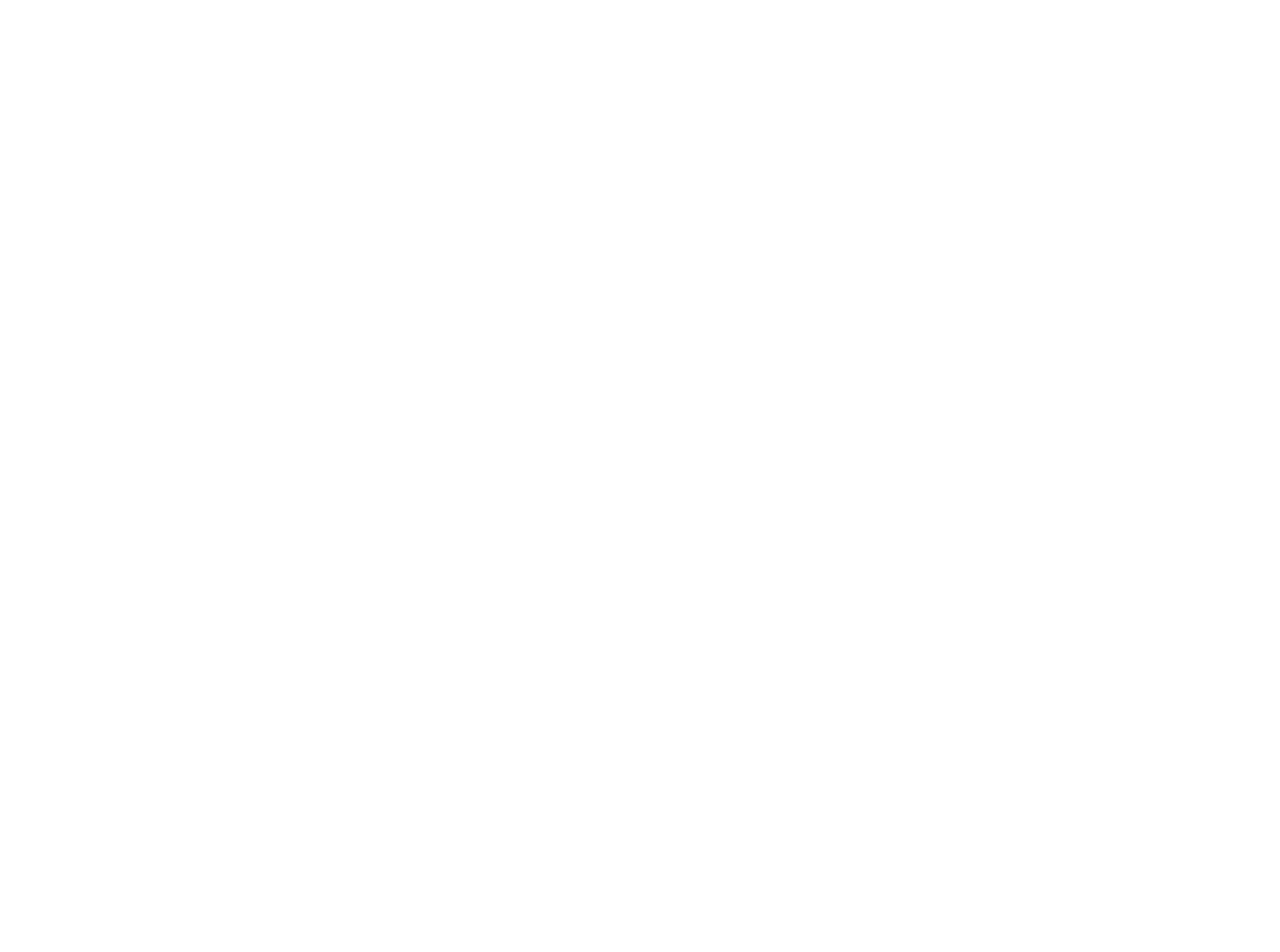
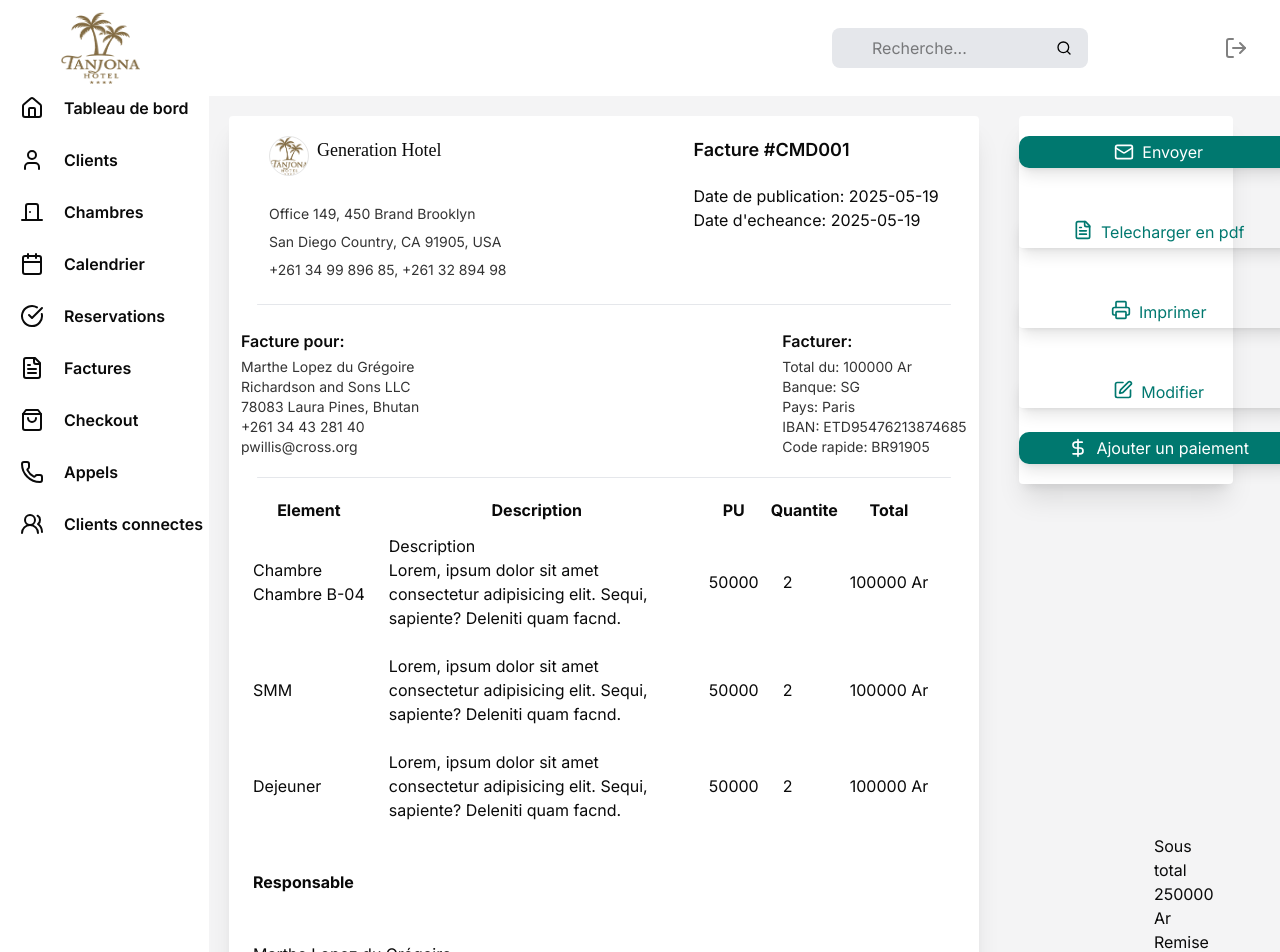
Before and after one commit to Tanjona-Dev/Hotel_Management, a React (Vite) app: page /addFacture/CMD001 in a window 1280 px wide. Before the commit this address had no page. Shown: the top 952 px of the page. Before the commit the page ends 800 px from the top, so only its background shows below. Built offline with nearby package versions, Linux system fonts and the light colour scheme; a web font is replaced by a local one.

Commit message:
Add Facture page finished.

```diff
--- a/src/App.jsx
+++ b/src/App.jsx
@@ -8,6 +8,7 @@
 import "react-toastify/dist/ReactToastify.css";
 import { LiensProvider } from "./utils/context";
 import { ToastContainer } from "react-toastify";
+import AddFacture from "./Pages/Factures/addFacture";
 import DetailsReservation from "./Pages/DetailsReservation";
 import MainLayout from "./Components/Navigation/MainLayout";
 import NouvelleFacture from "./Pages/Factures/nouvelleFacture";
@@ -45,6 +46,7 @@
                 />
                 <Route path="/Factures" element={<Factures />} />
                 <Route path="/nouvelle-facture" element={<NouvelleFacture />} />
+                <Route path="/addFacture/:reference" element={<AddFacture />} />
               </Route>
             </Routes>
           </DetailsClientsProfileProvider>
--- /dev/null
+++ b/src/Pages/Factures/addFacture.jsx
@@ -0,0 +1,234 @@
+import Divider from "./divider";
+import { useParams } from "react-router";
+import logoHotel from "../../assets/logoHotel.png";
+import { reservationsPourPageReservation } from "../../Data/reservations_noms";
+import { DollarSign, Edit, FileText, Mail, Printer } from "lucide-react";
+
+function AfficheFacturePourSection({ reservation }) {
+  return (
+    <div className="flex justify-between ">
+      <div className=" leading-8">
+        <h1 className="font-semibold">Facture pour:</h1>
+        <p className="text-sm text-black/80">{reservation.nom}</p>
+        <p className="text-sm text-black/80">Richardson and Sons LLC</p>
+        <p className="text-sm text-black/80">78083 Laura Pines, Bhutan</p>
+        <p className="text-sm text-black/80">+261 34 43 281 40</p>
+        <p className="text-sm text-black/80">pwillis@cross.org</p>
+      </div>
+      <div className="leading-8">
+        <h1 className="font-semibold">Facturer:</h1>
+        <p className="text-sm text-black/80">
+          Total du: {reservation.total} Ar
+        </p>
+        <p className="text-sm text-black/80">Banque: SG</p>
+        <p className="text-sm text-black/80">Pays: Paris</p>
+        <p className="text-sm text-black/80">IBAN: ETD95476213874685</p>
+        <p className="text-sm text-black/80">Code rapide: BR91905</p>
+      </div>
+    </div>
+  );
+}
+
+function AfficherSectionDate({ reservation }) {
+  return (
+    <div>
+      <h1>Date de publication: {reservation.date}</h1>
+      <h1>Date d'echeance: {reservation.sejour}</h1>
+    </div>
+  );
+}
+
+function AfficherElementSection({ reservation, quantite }) {
+  return (
+    <div>
+      <table>
+        <thead>
+          <tr>
+            <th>Element</th>
+            <th>Description</th>
+            <th>PU</th>
+            <th>Quantite</th>
+            <th>Total</th>
+          </tr>
+        </thead>
+        <tbody>
+          <tr>
+            <td className="p-3">
+              <h1>Chambre</h1>
+              <h1>{reservation.typeChambre}</h1>
+            </td>
+            <td className="p-3 w-80">
+              <h1>Description</h1>
+              <h1>
+                Lorem, ipsum dolor sit amet consectetur adipisicing elit. Sequi,
+                sapiente? Deleniti quam facnd.
+              </h1>
+            </td>
+            <td className="p-3">
+              <h1>{reservation.total / quantite}</h1>
+            </td>
+            <td className="p-3">
+              <h1>{quantite}</h1>
+            </td>
+            <td className="p-3">{reservation.total} Ar</td>
+          </tr>
+          <tr>
+            <td className="p-3">
+              <h1>SMM</h1>
+            </td>
+            <td className="p-3 w-80">
+              <h1>
+                Lorem, ipsum dolor sit amet consectetur adipisicing elit. Sequi,
+                sapiente? Deleniti quam facnd.
+              </h1>
+            </td>
+            <td className="p-3">
+              <h1>{reservation.total / quantite}</h1>
+            </td>
+            <td className="p-3">
+              <h1>{quantite}</h1>
+            </td>
+            <td className="p-3">{reservation.total} Ar</td>
+          </tr>
+          <tr>
+            <td className="p-3">
+              <h1>Dejeuner</h1>
+            </td>
+            <td className="p-3 w-80">
+              <h1>
+                Lorem, ipsum dolor sit amet consectetur adipisicing elit. Sequi,
+                sapiente? Deleniti quam facnd.
+              </h1>
+            </td>
+            <td className="p-3">
+              <h1>{reservation.total / quantite}</h1>
+            </td>
+            <td className="p-3">
+              <h1>{quantite}</h1>
+            </td>
+            <td className="p-3">{reservation.total} Ar</td>
+          </tr>
+        </tbody>
+      </table>
+    </div>
+  );
+}
+
+function AfficherResponsableSection({ reservation, quantite }) {
+  return (
+    <div>
+      <table className="mx-3">
+        <thead>
+          <tr>
+            <th className="pr-200">Responsable</th>
+            <td>
+              Sous total{" "}
+              {reservation.total + (reservation.total / quantite) * 3} Ar{" "}
+            </td>
+          </tr>
+          <tr>
+            <td>{reservation.nom}</td>
+            <td>Remise 0 Ar</td>
+          </tr>
+          <tr>
+            <td>Richardson and Sons LLC</td>
+            <td className="flex flex-col">
+              <h1>Taxes: 0</h1>
+              <h1>Total: 2 000 000 Ar</h1>
+            </td>
+          </tr>
+        </thead>
+      </table>
+    </div>
+  );
+}
+
+function AddFacture() {
+  const { reference } = useParams();
+  const quantite = 2;
+
+  const reservation = reservationsPourPageReservation.find(
+    (reserv) => reserv.reference === reference
+  );
+
+  return (
+    <div className="flex">
+      <div className="bg-white m-5 px-3 w-[70%] rounded shadow-xl">
+        <div className="flex justify-between mx-7 pt-5">
+          <div>
+            <div>
+              <div className="flex gap-2">
+                <img
+                  src={logoHotel}
+                  alt="logoHotel"
+                  className="w-10 h-10 border rounded-full"
+                />
+                <h1 className="text-lg playwrite">Generation Hotel</h1>
+              </div>
+              <br />
+              <div className="text-sm text-black/80 leading-7">
+                <h1>Office 149, 450 Brand Brooklyn</h1>
+                <h1>San Diego Country, CA 91905, USA</h1>
+                <h1>+261 34 99 896 85, +261 32 894 98</h1>
+              </div>
+            </div>
+          </div>
+          <div className="flex flex-col gap-5">
+            <h1 className="text-lg font-semibold">Facture #{reference}</h1>
+            <div>
+              <AfficherSectionDate reservation={reservation} />
+            </div>
+          </div>
+        </div>
+        <Divider height={1} width={95} />
+        <div>
+          <AfficheFacturePourSection reservation={reservation} />
+        </div>
+        <Divider height={1} width={95} />
+        <div>
+          <AfficherElementSection
+            reservation={reservation}
+            quantite={quantite}
+          />
+        </div>
+        <div>
+          <AfficherResponsableSection
+            reservation={reservation}
+            quantite={quantite}
+          />
+        </div>
+      </div>
+      <div className="m-5 pt-5 bg-white w-[20%] h-92 shadow-xl rounded ">
+        <button className="w-70 text-white m-auto flex gap-2 items-center text-teal-700 justify-center bg-teal-700 p-1 px-5 shadow-lg rounded-lg">
+          <Mail size={20} />
+          <h1>Envoyer</h1>
+        </button>
+        <br />
+        <br />
+        <button className="flex justify-center text-teal-700 gap-2 m-auto rounded shadow-lg w-70  p-1 px-5 ">
+          <FileText size={20} />
+          <h1>Telecharger en pdf</h1>
+        </button>
+        <br />
+        <br />
+        <button className="flex justify-center gap-2 m-auto rounded shadow-lg w-70 text-teal-700  p-1 px-5 ">
+          <Printer size={20} />
+          <h1>Imprimer</h1>
+        </button>
+        <br />
+        <br />
+        <button className="flex justify-center gap-2 m-auto rounded text-teal-700 shadow-lg w-70  p-1 px-5 ">
+          <Edit size={20} />
+          <h1>Modifier</h1>
+        </button>
+        <br />
+        <button className="w-70 text-white m-auto flex gap-2 items-center text-teal-700 justify-center bg-teal-700 p-1 px-5 shadow-lg rounded-lg">
+          <DollarSign size={20} />
+          <h1>Ajouter un paiement</h1>
+        </button>
+        <br />
+      </div>
+    </div>
+  );
+}
+export default AddFacture;
--- a/src/Pages/Factures/afficherTableau.jsx
+++ b/src/Pages/Factures/afficherTableau.jsx
@@ -103,12 +103,12 @@
                         <h1 className="text-sm">Imprimer</h1>
                         <Printer size={18} />
                       </button>
-                      <button>
+                      <Link to={`/addFacture/${reservation.reference}`}>
                         <Plus
                           color="gray"
                           className="hover:animate-pulse cursor-pointer"
                         />
-                      </button>
+                      </Link>
                     </div>
                   </td>
                 </tr>
```
